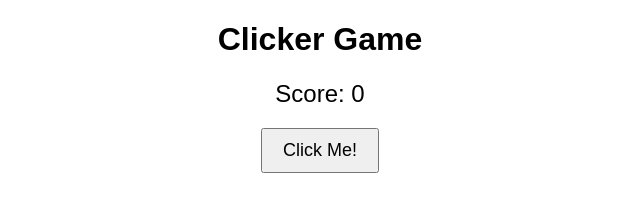
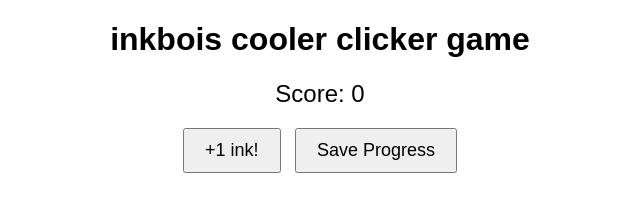
Before and after one commit to Inkboipl/inkboicoolwebsite, a website: page public/page.html in a window 1280 px wide. Shown: the whole page, without its empty margins (320-960 px from the left). Drawn offline with Linux system fonts and the light colour scheme.

Commit message:
Update page.html
added saving

```diff
--- a/public/page.html
+++ b/public/page.html
@@ -1,9 +1,9 @@
-<!doctype html>
+<!DOCTYPE html>
 <html lang="en">
 <head>
   <meta charset="UTF-8">
   <meta name="viewport" content="width=device-width, initial-scale=1.0">
-  <title>Clicker Game</title>
+  <title>inkbois cooler clicker game</title>
   <style>
     body {
       font-family: Arial, sans-serif;
@@ -17,13 +17,20 @@
       padding: 10px 20px;
       font-size: 18px;
       cursor: pointer;
+      margin-right: 10px;
+    }
+    #saveBtn {
+      padding: 10px 20px;
+      font-size: 18px;
+      cursor: pointer;
     }
   </style>
 </head>
 <body>
-  <h1>Clicker Game</h1>
+  <h1>inkbois cooler clicker game</h1>
   <div id="score">Score: <span id="scoreValue">0</span></div>
-  <button id="clickBtn" onclick="increaseScore()">Click Me!</button>
+  <button id="clickBtn" onclick="increaseScore()">+1 ink!</button>
+  <button id="saveBtn" onclick="saveProgress()">Save Progress</button>
 
   <script>
     let score = 0;
@@ -32,6 +39,19 @@
       score++;
       document.getElementById('scoreValue').innerText = score;
     }
+
+    function saveProgress() {
+      localStorage.setItem('clickerScore', score);
+      alert('Progress saved successfully!');
+    }
+
+    // Load saved progress on page load
+    window.onload = function() {
+      if(localStorage.getItem('clickerScore') !== null) {
+        score = parseInt(localStorage.getItem('clickerScore'));
+        document.getElementById('scoreValue').innerText = score;
+      }
+    }
   </script>
 </body>
 </html>
```
